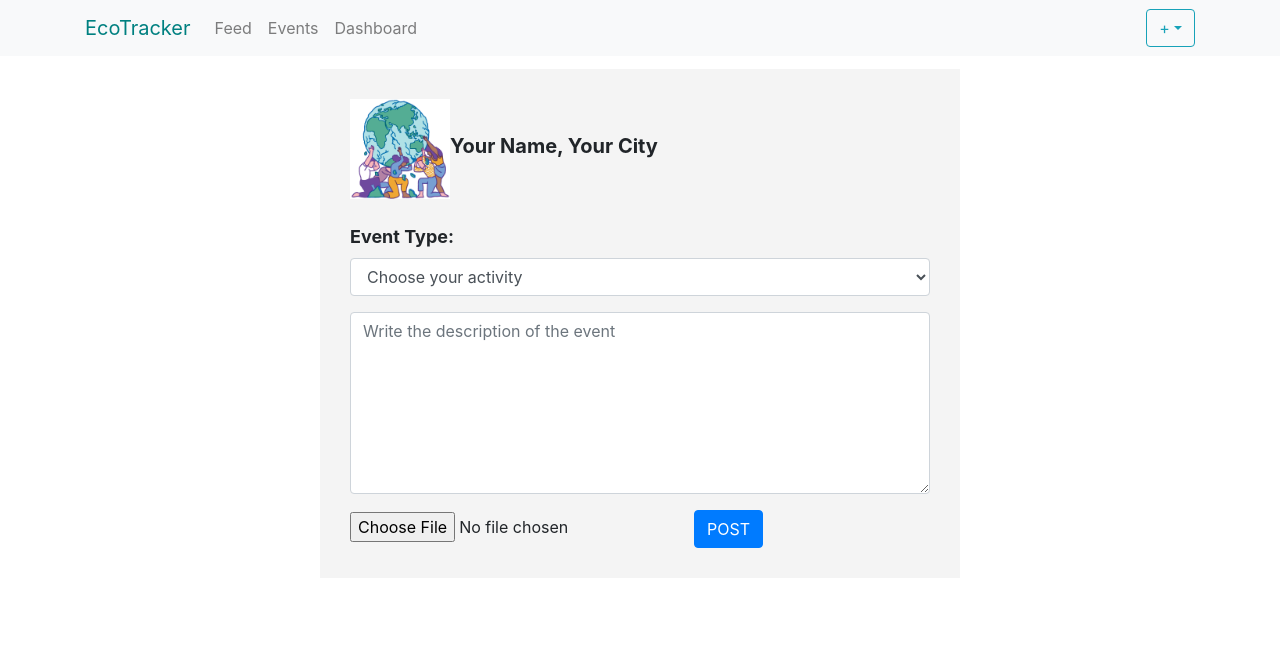
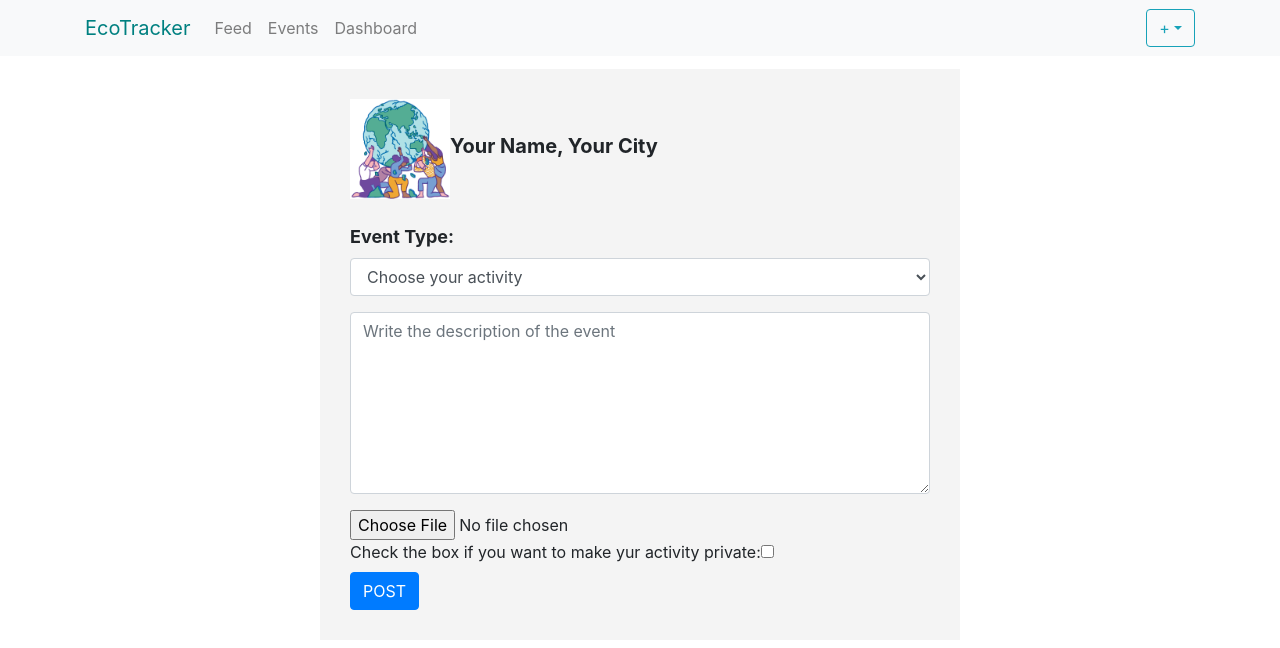
Before and after one commit to Shristi321/CleanTechHack, a React (Create React App) app in the folder cleantechhack/: page /addpost in a window 1280 px wide. Shown: the top 648 px of the page. Built offline with nearby package versions, Linux system fonts and the light colour scheme.

Commit message:
Addpost MakePost Private

```diff
--- a/cleantechhack/src/Addpost.js
+++ b/cleantechhack/src/Addpost.js
@@ -32,6 +32,16 @@ const Addpost = () => {
   }
 
   const [selected, setSelected] = React.useState("");
+
+
+  const [isPrivate, setPrivate]= useState(false);
+
+  const makePrivate= ()=>{
+    setPrivate(!isPrivate);
+  }
+
+
+
 
   /** Function that will set different values to state variable
    * based on which dropdown is selected
@@ -150,7 +160,10 @@ const Addpost = () => {
                 {/* <label style={{fontSize:'18px', fontWeight:'bold'}}>Description:</label> */}
                 <textarea onChange={onDescription} className="form-control" type="textarea" name="description" id="description" placeholder="Write the description of the event" maxlength="140" rows="7"></textarea>
                 </div>
-                <input type="file" name="event_picture" id="event_picture"/>
+                <input type="file" name="event_picture" id="event_picture"/> <br/>
+
+                <label htmlFor="makeitPrivate">Check the box if you want to make yur activity private: </label>
+                <input onClick={makePrivate} type="checkbox" id="makeitPrivate" name="makeitPrivate" value={isPrivate} ></input><br/>
 
               <button onClick={onSubmit} type="button" id="submit" name="submit" className="btn btn-primary pull-right">POST</button>
               </form>
@@ -202,7 +215,10 @@ const Addpost = () => {
                         {/* <label style={{fontSize:'18px', fontWeight:'bold'}}>Description:</label> */}
                         <textarea onChange={onDescription} className="form-control" type="textarea" name="description" id="description" placeholder="Write the description of the event" maxlength="140" rows="7"></textarea>
                         </div>
-                        <input type="file" name="event_picture" id="event_picture"/>
+                        <input type="file" name="event_picture" id="event_picture"/><br/>
+
+                      <label htmlFor="makeitPrivate">Check the box if you want to make yur activity private: </label>
+                      <input onClick={makePrivate} type="checkbox" id="makeitPrivate" name="makeitPrivate" value={isPrivate} ></input><br/>
 
                       <button onClick={onSubmit} type="button" id="submit" name="submit" className="btn btn-primary pull-right">POST</button>
                       </form>
--- a/cleantechhack/src/Post.js
+++ b/cleantechhack/src/Post.js
@@ -28,6 +28,8 @@ const Post = ({fullname, city, caption, date}) => {
             <br/>
 
 
+
+
         </Container>
     )
 }
```
Also changed, not shown: 1 other file (tests, documents, lock files or other folders).
